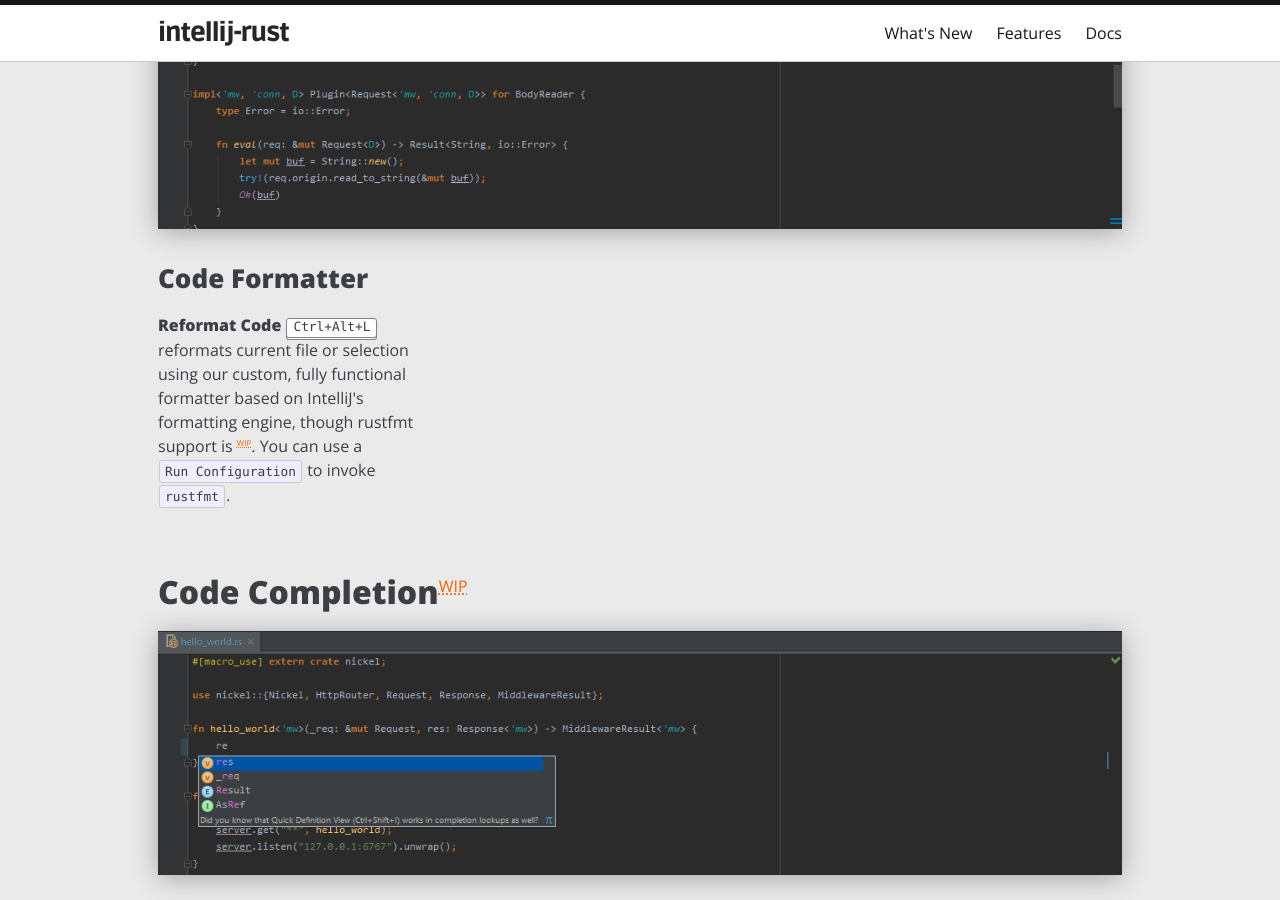
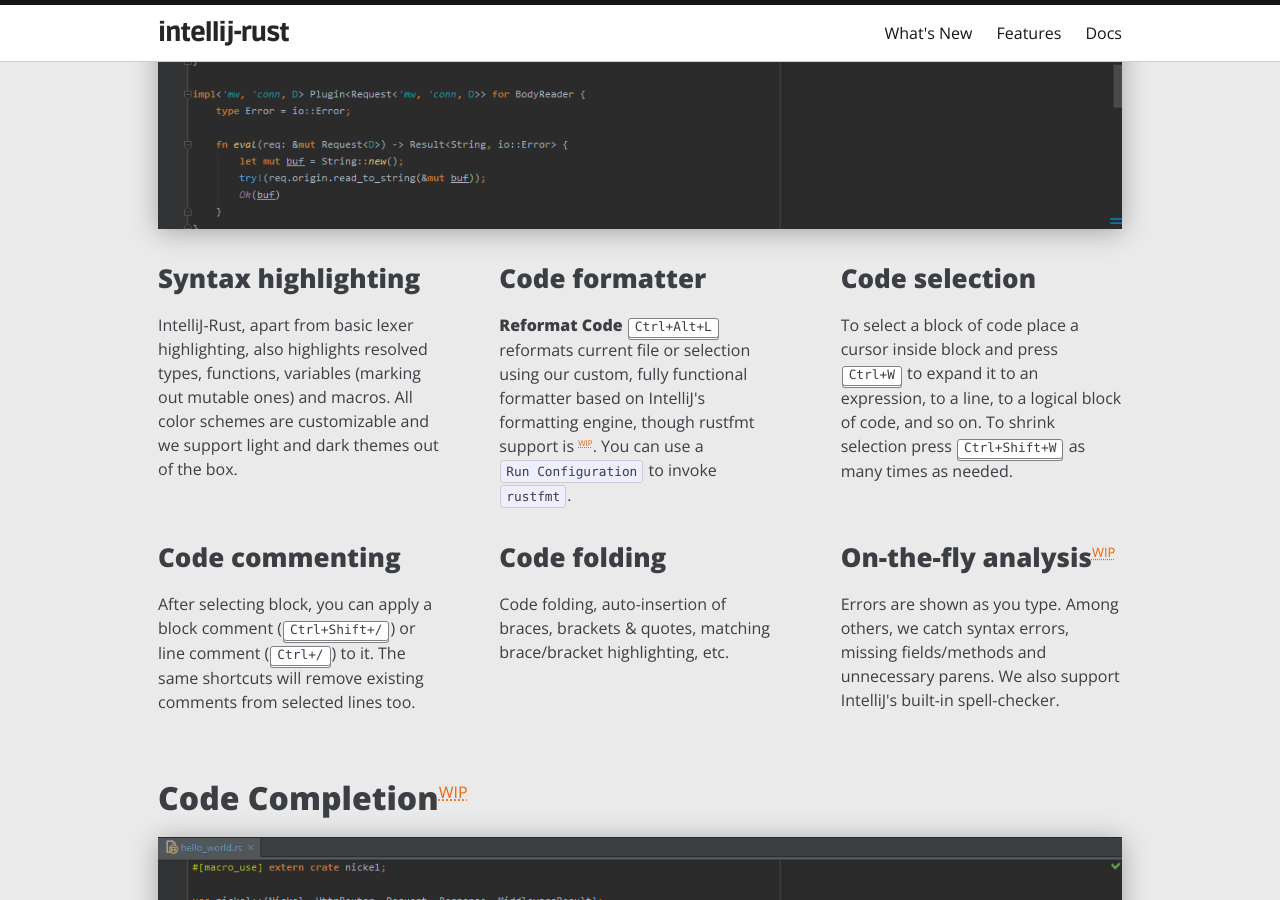
Before and after one commit to intellij-rust/intellij-rust.github.io, a Jekyll site: the page built from features.html, in a window 1280 px wide and 900 px high, scrolled down 362 px. Built offline with Jekyll 4.4.1, drawn with Linux system fonts in a browser that asks for light colours; some web fonts are replaced.

Commit message:
mention (almost) all editor features

```diff
--- a/features.html
+++ b/features.html
@@ -14,12 +14,48 @@
   {% include feature-pic.html i="feature-editor" %}
 
   <div class="feature">
-    <h3>Code Formatter</h3>
+    <h3>Syntax highlighting</h3>
+
+    <p>IntelliJ-Rust, apart from basic lexer highlighting, also highlights resolved types, functions, variables (marking
+      out mutable ones) and macros. All color schemes are customizable and we support light and dark themes out of the
+      box.</p>
+  </div>
+
+  <div class="feature">
+    <h3>Code formatter</h3>
 
     <p><b>Reformat Code</b> <kbd>Ctrl+Alt+L</kbd> reformats current file or selection using our custom, fully functional
       formatter based on IntelliJ's formatting engine, though rustfmt support is
       <abbr class="wip" title="Work In Progress">WIP</abbr>. You can use a <code>Run Configuration</code> to invoke
       <code>rustfmt</code>.</p>
+  </div>
+
+  <div class="feature">
+    <h3>Code selection</h3>
+
+    <p>To select a block of code place a cursor inside block and press <kbd>Ctrl+W</kbd> to expand it to an expression,
+      to a line, to a logical block of code, and so on. To shrink selection press <kbd>Ctrl+Shift+W</kbd> as many
+      times as needed.</p>
+  </div>
+
+  <div class="feature">
+    <h3>Code commenting</h3>
+
+    <p>After selecting block, you can apply a block comment (<kbd>Ctrl+Shift+/</kbd>) or line comment
+      (<kbd>Ctrl+/</kbd>) to it. The same shortcuts will remove existing comments from selected lines too.</p>
+  </div>
+
+  <div class="feature">
+    <h3>Code folding</h3>
+
+    <p>Code folding, auto-insertion of braces, brackets & quotes, matching brace/bracket highlighting, etc.</p>
+  </div>
+
+  <div class="feature">
+    <h3>On-the-fly analysis<abbr class="wip" title="Work In Progress">WIP</abbr></h3>
+
+    <p>Errors are shown as you type. Among others, we catch syntax errors, missing fields/methods and unnecessary
+      parens. We also support IntelliJ's built-in spell-checker.</p>
   </div>
 </div>
 
```
